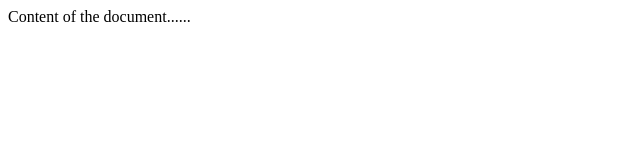
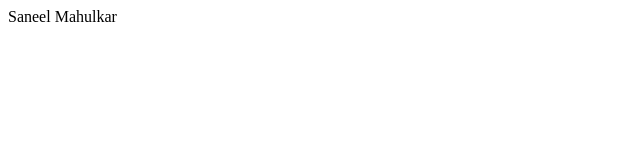
Before and after one commit to saneelmahulkar/saneelmahulkar.github.io, a plain HTML site: page index.html in a window 1280 px wide. Shown: the full height of the page, 0-640 px from the left. Drawn offline with Linux system fonts and the light colour scheme.

Commit message:
Update index.html

```diff
--- a/index.html
+++ b/index.html
@@ -6,7 +6,7 @@
 </head>
 
 <body>
-Content of the document......
+Saneel Mahulkar
 </body>
 
 </html>
```
